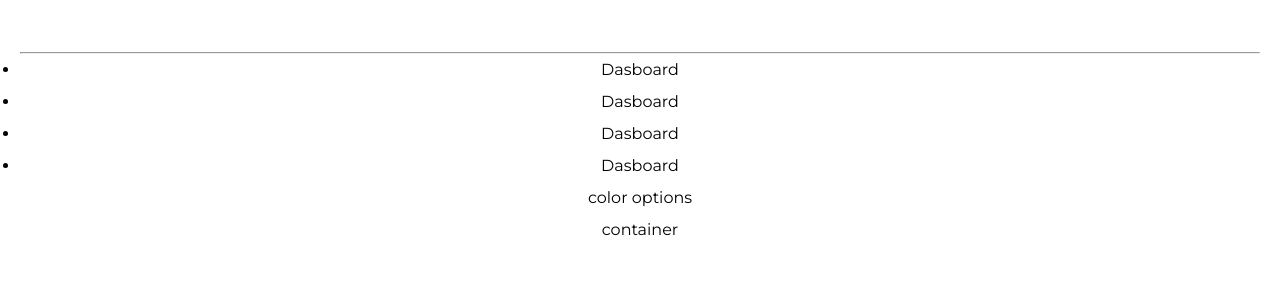
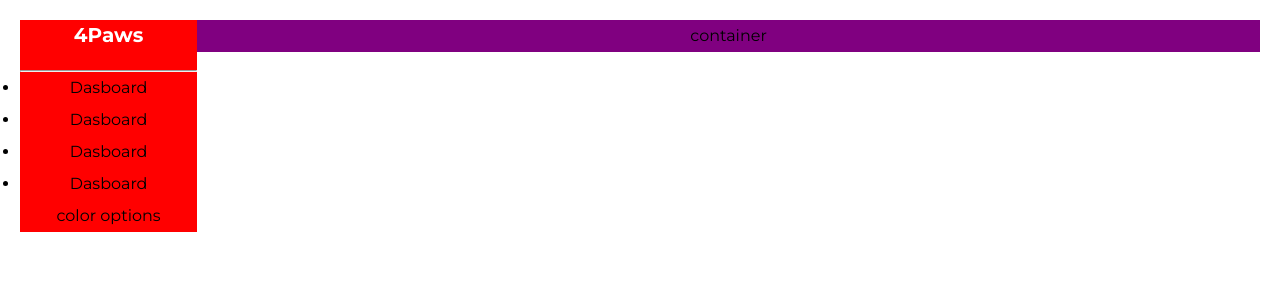
Before and after one commit to jpcortesg1/4-paws, a React (Vite) app in the folder client/: page /supplier in a window 1280 px wide. Shown: the top 300 px of the page. Built offline with nearby package versions, Linux system fonts and the light colour scheme.

Commit message:
beta 0.0.1.2

```diff
--- a/client/src/App.jsx
+++ b/client/src/App.jsx
@@ -4,7 +4,7 @@ import Services from "./pages/services/services";
 import Products from "./pages/products/Products";
 import Product from "./pages/product/product";
 import Login from "./pages/login/Login";
-import Dasboard from "./pages/SupplierS/Dashboard";
+import Dasboard from "./pages/dashboard/Dashboard";
 import Supplier from "./pagesS/Supplier/Supplier";
 import ListS from "./pagesS/list/List";
 import NewS from "./pagesS/new/New";
--- a/client/src/components/sidebar/Sidebar.scss
+++ b/client/src/components/sidebar/Sidebar.scss
@@ -1,7 +1,7 @@
-.sidebar{
+.Sidebar{
     background-color: rgb(255, 0, 0);
     flex: 1;
-    .top{
+    .topS{
         height: 50px;
         display: flex;
         align-items: center;
--- a/client/src/main.jsx
+++ b/client/src/main.jsx
@@ -8,10 +8,3 @@ ReactDOM.createRoot(document.getElementById('root')).render(
     <App />
   </React.StrictMode>
 )
-
-ReactDOM.render(
-  <React.StrictMode>
-    <App />
-  </React.StrictMode>,
-  document.getElementById('root')
-);
--- a/client/src/pagesS/Supplier/Supplier.scss
+++ b/client/src/pagesS/Supplier/Supplier.scss
@@ -1,4 +1,4 @@
-.supplier{
+.Supplier{
     display: flex;
     .supplierContainer{
         flex: 6;
```
Also changed, not shown: client/src/pages/dashboard/Dashboard.jsx (renamed from client/src/pages/SupplierS/Dashboard.jsx), client/src/pages/dashboard/ListItems.jsx (renamed from client/src/pages/SupplierS/ListItems.jsx), client/src/pages/dashboard/SimpleTable.jsx (renamed from client/src/pages/SupplierS/SimpleTable.jsx).
